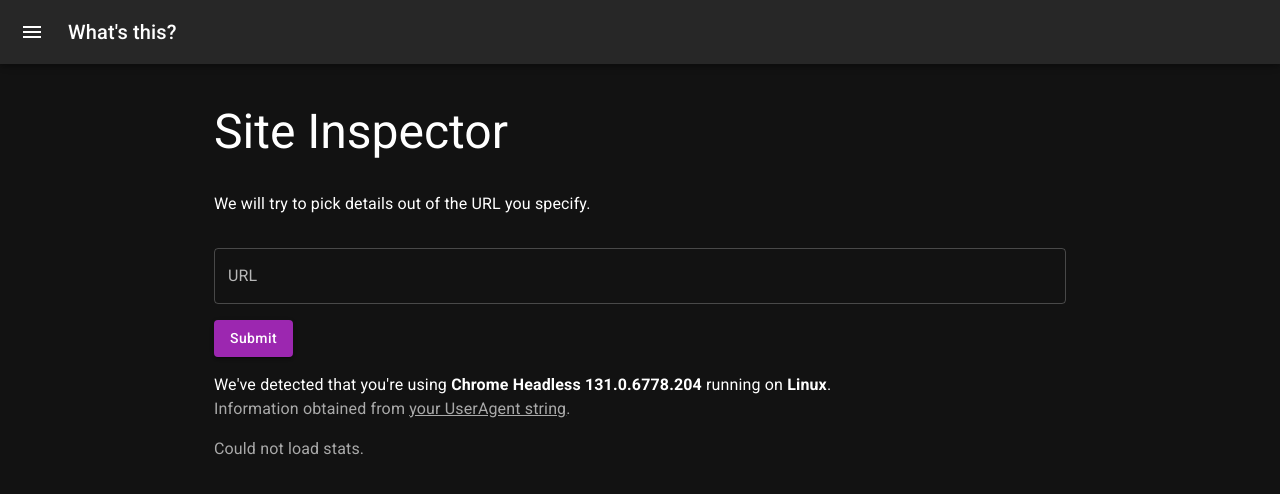
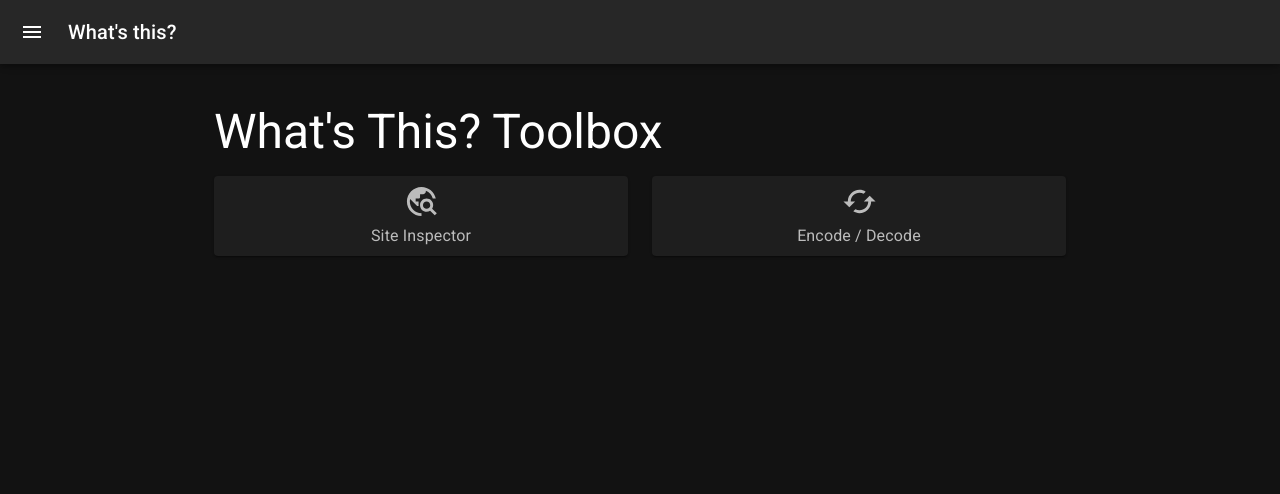
Before and after one commit to soup-bowl/whatsth.is, a React (Create React App) app: page / in a window 1280 px wide. Before the commit this address led to /inspect. Shown: the top 494 px of the page. Built offline with nearby package versions, Linux system fonts and the light colour scheme; no server answers.

Commit message:
Homepage.

```diff
--- a/src/pages/_layout.tsx
+++ b/src/pages/_layout.tsx
@@ -1,4 +1,4 @@
-import { Outlet, useNavigate } from "react-router-dom";
+import { Outlet } from "react-router-dom";
 import MuiAppBar, { AppBarProps as MuiAppBarProps } from '@mui/material/AppBar';
 import { CssBaseline, ThemeProvider, Toolbar, IconButton, Typography, Container, styled, Drawer, Divider, Box} from '@mui/material';
 import MenuIcon from '@mui/icons-material/Menu';
@@ -59,7 +59,6 @@ const DrawerHeader = styled('div')(({ theme }) => ({
 }));
 
 export default function Layout() {
-	const navigate = useNavigate();
 	const [open, setOpen] = useState(false);
 	const [connectionState, setConnectionState] = useState(true);
 	const MINUTE_MS = 15000;
--- a/src/pages/_navBar.tsx
+++ b/src/pages/_navBar.tsx
@@ -1,5 +1,6 @@
 import { useNavigate } from 'react-router-dom';
 import { Link, Divider, List, ListItem, ListItemIcon, ListItemText } from '@mui/material';
+import HomeIcon from '@mui/icons-material/Home';
 import TravelExploreIcon from '@mui/icons-material/TravelExplore';
 import CodeIcon from '@mui/icons-material/Code';
 import GitHubIcon from '@mui/icons-material/GitHub';
@@ -11,6 +12,10 @@ export default function NavDrawer() {
 	return (
 		<>
 		<List>
+			<ListItem button onClick={() => navigate('/')}>
+				<ListItemIcon><HomeIcon /></ListItemIcon>
+				<ListItemText primary="Home" />
+			</ListItem>
 			<ListItem button onClick={() => navigate('/inspect')}>
 				<ListItemIcon><TravelExploreIcon /></ListItemIcon>
 				<ListItemText primary="Site Inspector" />
--- a/src/pages/home.tsx
+++ b/src/pages/home.tsx
@@ -1,9 +1,43 @@
-import { Navigate } from "react-router-dom";
+import { Grid, Typography } from "@mui/material";
+import { styled } from '@mui/material/styles';
+import { Box, Paper, Link } from '@mui/material';
+
+import TravelExploreIcon from '@mui/icons-material/TravelExplore';
+import CachedIcon from '@mui/icons-material/Cached';
+import { useNavigate } from "react-router-dom";
+
+const Item = styled(Paper)(({ theme }) => ({
+	backgroundColor: '#121212',
+	...theme.typography.body2,
+	padding: theme.spacing(1),
+	textAlign: 'center',
+	color: theme.palette.text.secondary
+}));
 
 export default function Home() {
+	const navigate = useNavigate();
+
 	return (
-		<>
-		<Navigate replace to="/inspect" />
-		</>
+		<Box sx={{ flexGrow: 1 }}>
+			<Typography variant="h3" component="h1" my={2}>What's This? Toolbox</Typography>
+			<Grid container rowSpacing={1} columnSpacing={{ xs: 1, sm: 2, md: 3 }}>
+				<Grid item xs={6}>
+					<Link sx={{ cursor: 'pointer', textDecoration: 'none' }} onClick={() => navigate('/inspect')}>
+						<Item>
+							<TravelExploreIcon fontSize="large" />
+							<Typography>Site Inspector</Typography>
+						</Item>
+					</Link>
+				</Grid>
+				<Grid item xs={6}>
+					<Link sx={{ cursor: 'pointer', textDecoration: 'none' }} onClick={() => navigate('/decoder')}>
+						<Item>
+							<CachedIcon fontSize="large" />
+							<Typography>Encode / Decode</Typography>
+						</Item>
+					</Link>
+				</Grid>
+			</Grid>
+		</Box>
 	)
 }
```
Also changed, not shown: 1 other file (tests, documents, lock files or other folders).
